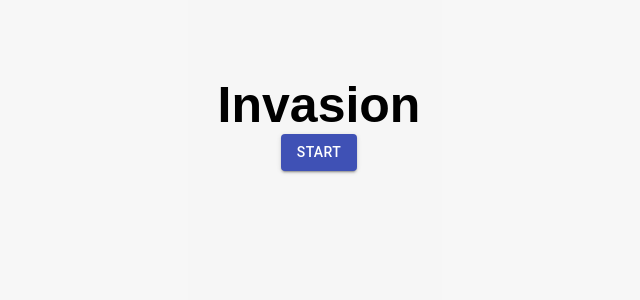
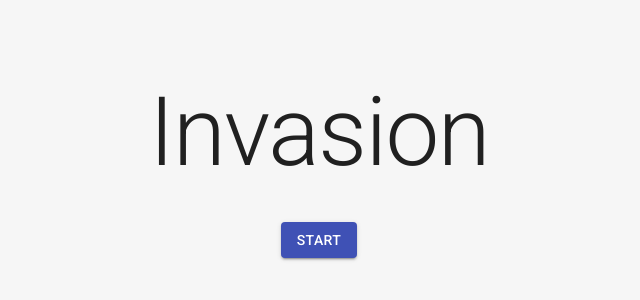
Before and after one commit to Xuloh/invasion, a React app: page / in a window 1280 px wide. Shown: the part 84-384 px from the top of the page, without its empty margins (321-961 px from the left). Built offline with nearby package versions, Linux system fonts and the light colour scheme.

Commit message:
modified menu title

```diff
--- a/src/index.html
+++ b/src/index.html
@@ -1,8 +1,9 @@
 <!DOCTYPE html>
-<html>
+<html lang="en">
 <head>
     <title>Invasion</title>
     <meta charset="utf-8"/>
+    <link rel="stylesheet" href="https://fonts.googleapis.com/css?family=Roboto:300,400,500,700&display=swap" />
 </head>
 <body>
     <div id="app"></div>
--- a/src/ui/App.js
+++ b/src/ui/App.js
@@ -1,14 +1,16 @@
 import React from "react";
 import Menu from "./Menu.js";
 import Game from "./Game.js";
+import { CssBaseline } from "@material-ui/core";
 
 export default class App extends React.Component {
     render() {
         return (
-            <div>
+            <React.Fragment>
+                <CssBaseline/>
                 <Menu/>
                 <Game/>
-            </div>
+            </React.Fragment>
         );
     }
 }
--- a/src/ui/Menu.js
+++ b/src/ui/Menu.js
@@ -1,11 +1,12 @@
 import React from "react";
-import Button from '@material-ui/core/Button';
+import Button from "@material-ui/core/Button";
+import { Typography } from "@material-ui/core";
 
 export default class Menu extends React.Component {
     render() {
         return (
             <div id="menu">
-                <h1 id="title">Invasion</h1>
+                <Typography variant="h1" gutterBottom>Invasion</Typography>
                 <Button variant="contained" color="primary">
                     Start
                 </Button>
```
